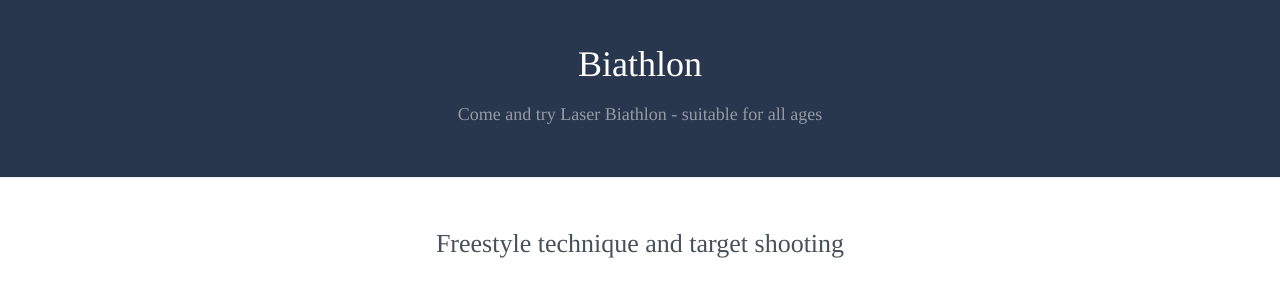
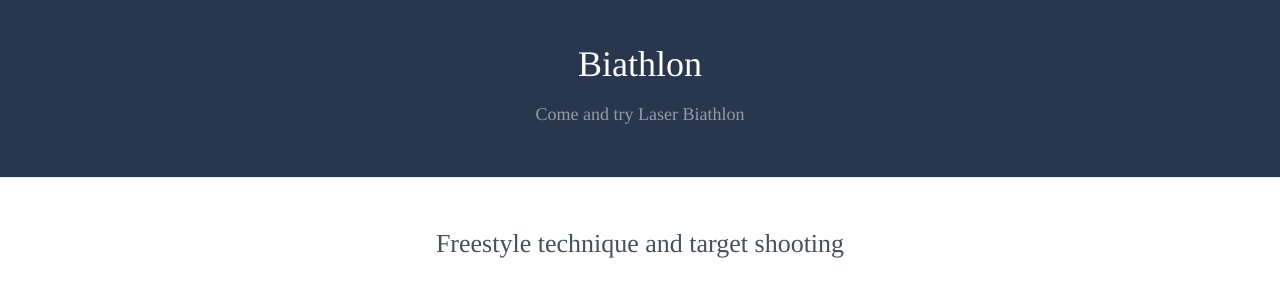
Before and after one commit to robcatto/robcatto.github.io, a Jekyll site: the page built from racing/australian-biathlon/index.html, in a window 1280 px wide and 900 px high. Shown: the part 216-510 px from the top of the window. Built offline with Jekyll 4.4.1, drawn with Linux system fonts in a browser that asks for light colours; some web fonts are replaced; Markdown is read by kramdown in place of the engine named in the settings.

Commit message:
Update index.html

```diff
--- a/racing/australian-biathlon/index.html
+++ b/racing/australian-biathlon/index.html
@@ -30,7 +30,7 @@ layout: default
     </g>
 </svg>
                 <h1 class="feature_heading" style="color: white;">Biathlon</h1>
-                <h2 class="feature_subheading">Come and try Laser Biathlon - suitable for all ages</h2>
+                <h2 class="feature_subheading">Come and try Laser Biathlon</h2>
             </section>
 
 
```
